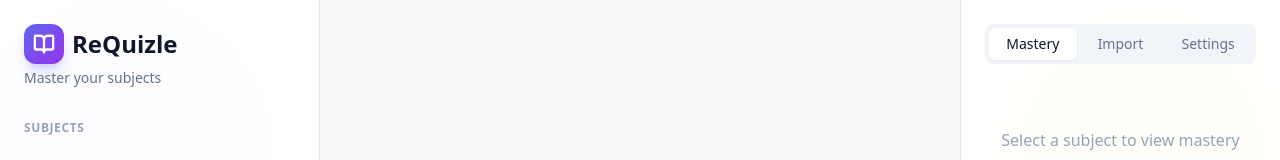
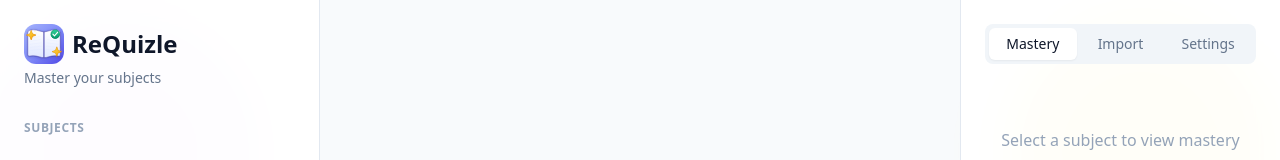
Before and after one commit to haseebn19/requizle, a React (Vite) app: page / in a window 1280 px wide. Shown: the top 160 px of the page. Built offline with nearby package versions, Linux system fonts and the light colour scheme.

Commit message:
Update SVG icon and logo component; add coverage to .gitignore

```diff
--- a/src/components/Logo.tsx
+++ b/src/components/Logo.tsx
@@ -1,26 +1,16 @@
-import React from 'react';
-import {BookOpen} from 'lucide-react';
-
 interface Props {
     size?: number;
     className?: string;
 }
 
 export const Logo: React.FC<Props> = ({size = 24, className = ''}) => {
-    // Calculate inner icon size (about 60% of container)
-    const iconSize = Math.round(size * 0.55);
-    const padding = Math.round(size * 0.2);
-
     return (
-        <div
-            className={`bg-gradient-to-br from-indigo-500 to-purple-600 rounded-xl flex items-center justify-center shadow-lg shadow-indigo-500/25 ${className}`}
-            style={{
-                width: size,
-                height: size,
-                padding: padding
-            }}
-        >
-            <BookOpen size={iconSize} className="text-white" strokeWidth={2.5} />
-        </div>
+        <img
+            src={`${import.meta.env.BASE_URL}icon.svg`}
+            alt="ReQuizle"
+            width={size}
+            height={size}
+            className={`rounded-xl ${className}`}
+        />
     );
 };
```
Also changed, not shown: public/icon.svg, 1 other file (tests, documents, lock files or other folders).
